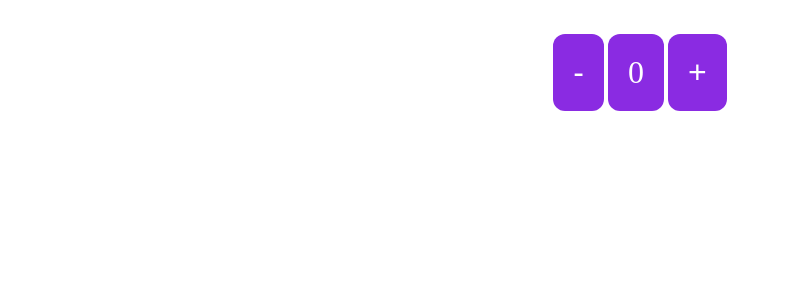
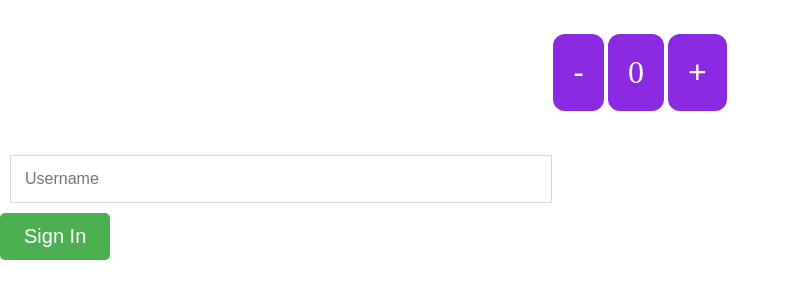
Before and after one commit to kirangautam45/Conduit-application, a React (Create React App) app: page / in a window 1280 px wide. Shown: the top 300 px of the page, without its empty margins (0-790 px from the left). Built offline with nearby package versions, Linux system fonts and the light colour scheme.

Commit message:
input and button

```diff
--- a/src/App.tsx
+++ b/src/App.tsx
@@ -1,4 +1,6 @@
 import { Provider } from "react-redux";
+import { Button } from "./components/common/Button/Button";
+import Input from "./components/common/Input/Input";
 import Counter from "./page/counter";
 import { store } from "./store";
 
@@ -6,6 +8,8 @@ const App = () => {
   return (
     <Provider store={store}>
       <Counter />
+      <Input />
+      <Button />
     </Provider>
   );
 };
--- /dev/null
+++ b/src/components/common/Button/Button.css
@@ -0,0 +1,14 @@
+.submit{
+     background-color: #4CAF50;
+  border: none;
+  color: white;
+  padding: 12px 24px;
+  text-align: center;
+  text-decoration: none;
+  display: inline-block;
+  font-size: 20px;
+  cursor: pointer;
+  border-radius: 5px;
+  font-family: "Source Sans Pro", sans-serif;
+
+}
--- /dev/null
+++ b/src/components/common/Button/Button.tsx
@@ -0,0 +1,7 @@
+import './Button.css'
+
+export const Button = () => {
+  return (
+    <button className="submit" > Sign In </button>
+  )
+}
--- /dev/null
+++ b/src/components/common/Input/Input.css
@@ -0,0 +1,14 @@
+.input {
+  padding: 14px;
+  margin: 10px;
+  display: block;
+  font-size: medium;
+  width: 40%;
+  color: #55595c;
+  background-color: #fff;
+  border: 1px solid rgba(0, 0, 0, 0.15);
+}
+.input:focus {
+  outline: none;
+  border-color: #66afe9;
+}
--- /dev/null
+++ b/src/components/common/Input/Input.tsx
@@ -0,0 +1,6 @@
+import "./Input.css";
+
+const Input = () => {
+  return <input className="input" type="text" placeholder="Username" />;
+};
+export default Input;
--- a/src/page/counter.tsx
+++ b/src/page/counter.tsx
@@ -6,8 +6,6 @@ import { counter } from "../store/counter/selector";
 const Counter = () => {
   const dispatch = useDispatch();
   const count = useSelector(counter);
-
-
 
   return (
     <div className="wrapper">
```
Also changed, not shown: 1 other file (tests, documents, lock files or other folders).
